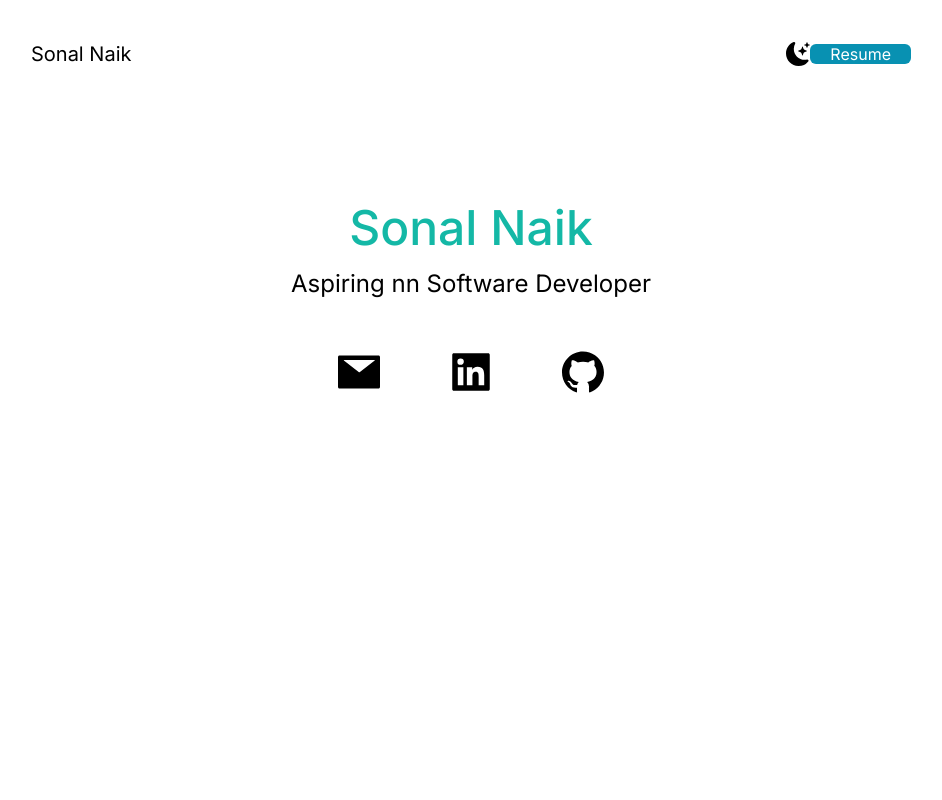
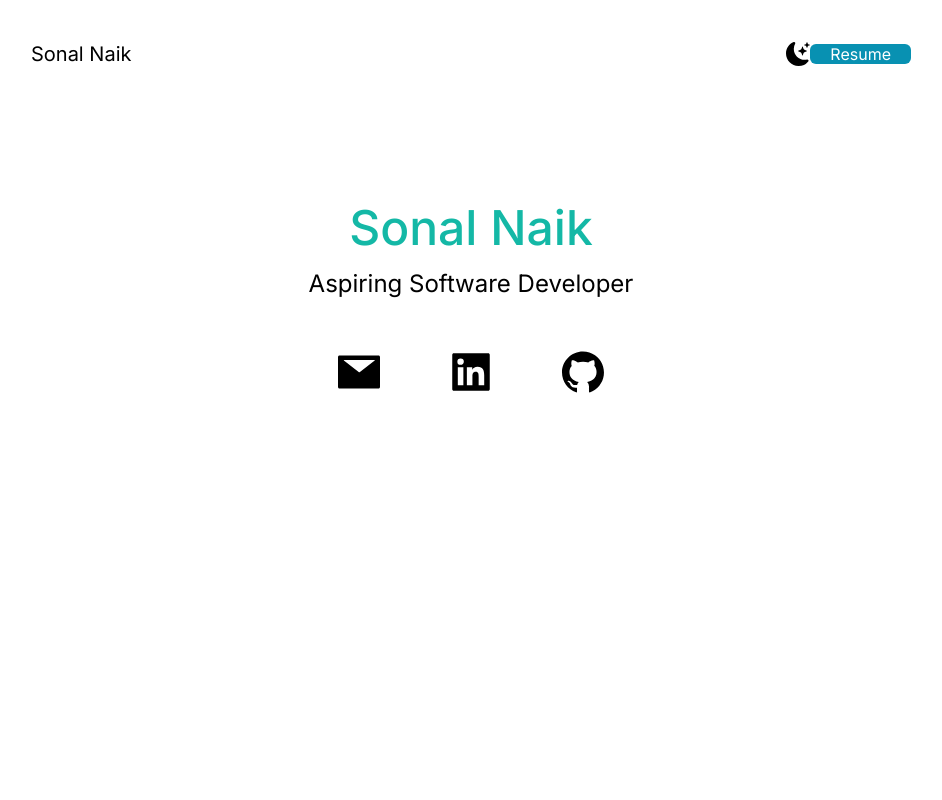
Before and after one commit to sonaln/portfolio, a Next.js app: page / in a window 1280 px wide. Shown: the top 800 px of the page, without its empty margins (169-1111 px from the left). Built offline with nearby package versions, Linux system fonts and the light colour scheme.

Commit message:
added vercel file

```diff
--- /dev/null
+++ b/next.config.js
@@ -0,0 +1,4 @@
+/** @type {import('next').NextConfig} */
+const nextConfig = {}
+
+module.exports = nextConfig
--- a/src/app/page.js
+++ b/src/app/page.js
@@ -36,7 +36,7 @@ export default function Home() {
           <h2 className='text-5xl py-2 text-teal-500 font-medium'>
             Sonal Naik
           </h2>
-          <h3 className='text-2xl py-2'>Aspiring nn Software Developer</h3>
+          <h3 className='text-2xl py-2'>Aspiring Software Developer</h3>
           <p>
 
           </p>
--- a/src/next.config.js
+++ /dev/null
@@ -1,6 +0,0 @@
-/** @type {import('next').NextConfig} */
-const nextConfig = {}
-
-module.exports = {
-  distDir: '../dist'
-}
```
Also changed, not shown: vercel.json (added).
